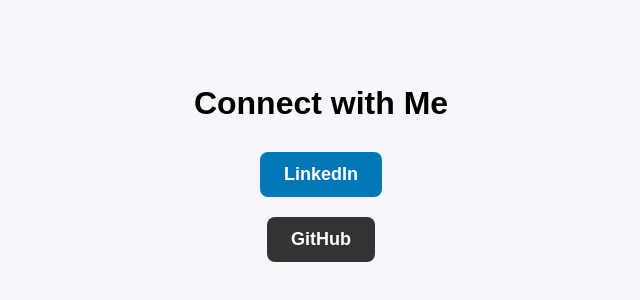
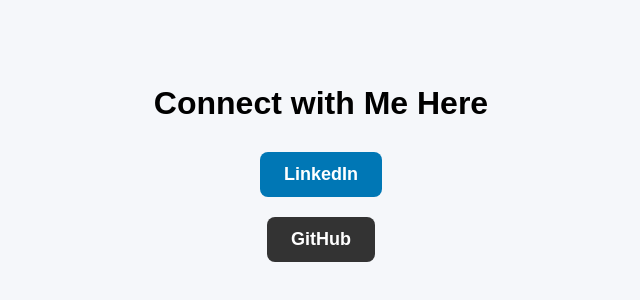
Before and after one commit to arsalanhb/arsalanhb.github.io, a plain HTML site: page index.html in a window 1280 px wide. Shown: the part 232-532 px from the top of the page, without its empty margins (319-959 px from the left). Drawn offline with Linux system fonts and the light colour scheme.

Commit message:
connect with me here

```diff
--- a/index.html
+++ b/index.html
@@ -50,7 +50,7 @@
   </style>
 </head>
 <body>
-  <h1>Connect with Me</h1>
+  <h1>Connect with Me Here</h1>
   <a href="https://www.linkedin.com/in/marsalanhb" target="_blank" class="btn linkedin">LinkedIn</a>
   <a href="https://github.com/arsalanhb" target="_blank" class="btn github">GitHub</a>
 </body>
```
